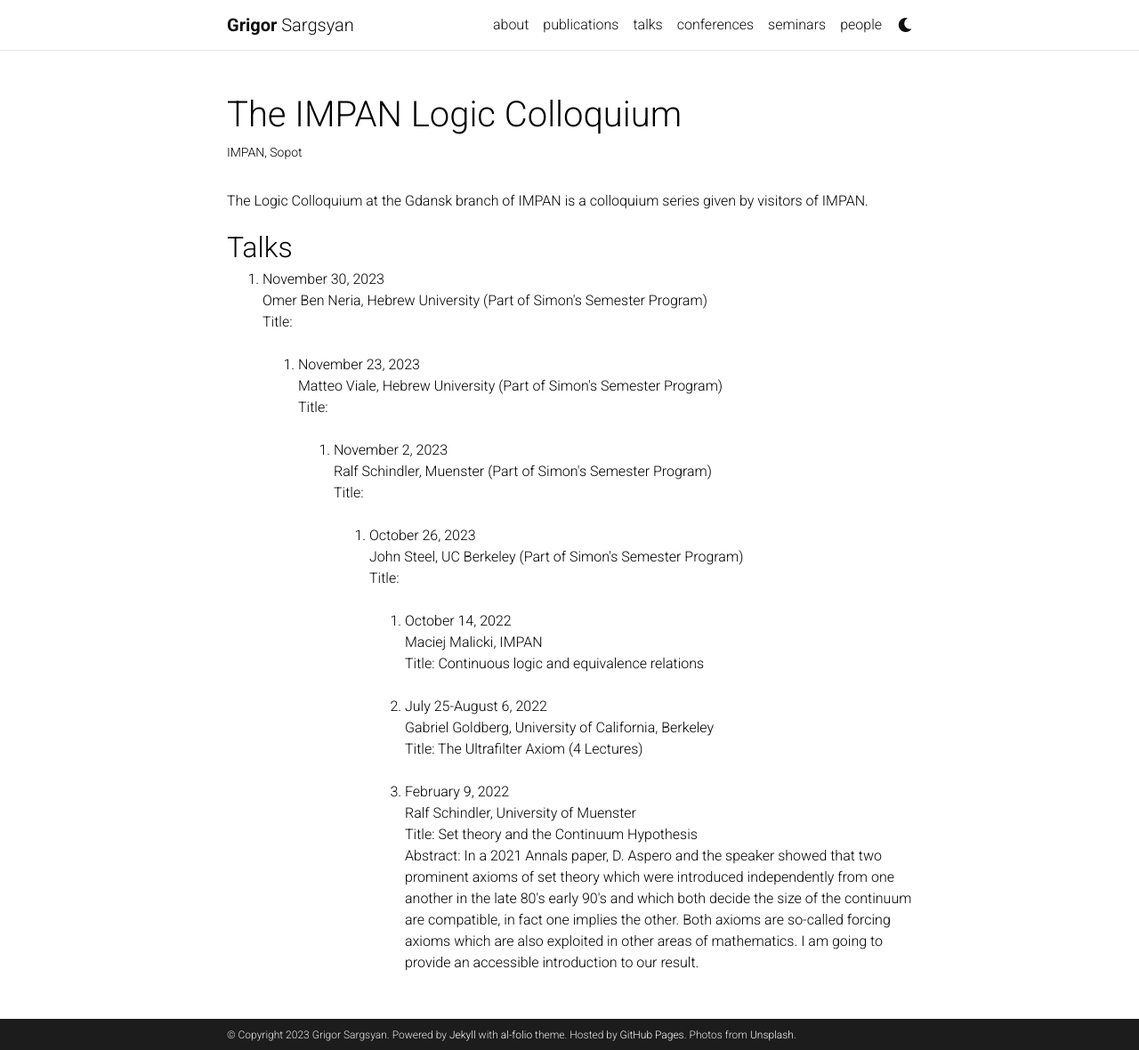
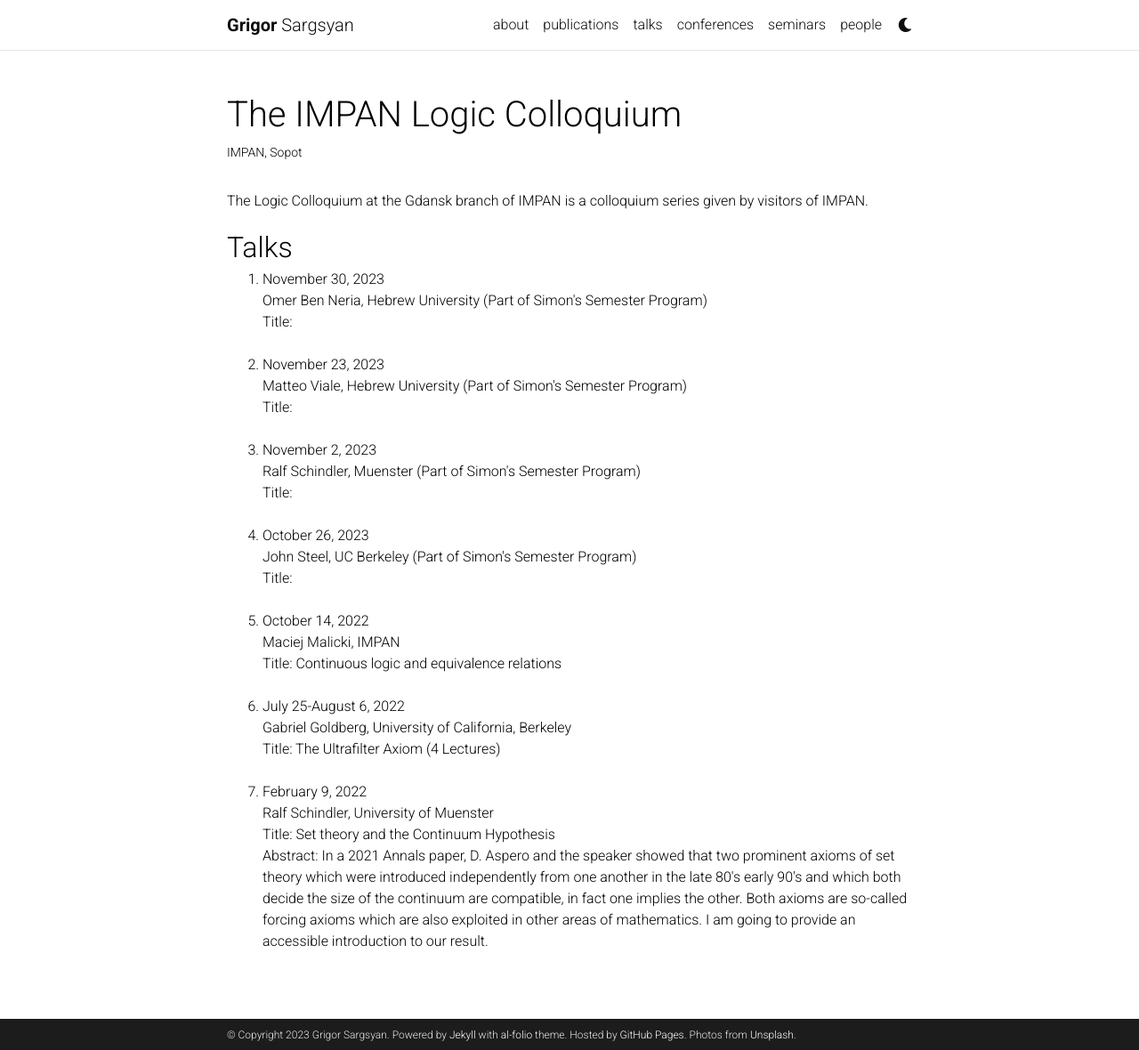
Before and after one commit to grigorsarg/grigorsarg.github.io, a Jekyll site: the page built from _seminars/LC.md, in a window 1280 px wide and 1180 px high. Shown: the whole window at 89% size. Built offline with Jekyll 4.4.1, drawn with Linux system fonts in a browser that asks for light colours; comment, search, counter and statistics services are not loaded; a style sheet for code colours, icons or effects is not loaded.

Commit message:
Update LC.md

```diff
--- a/_seminars/LC.md
+++ b/_seminars/LC.md
@@ -16,22 +16,21 @@ The Logic Colloquium at the Gdansk branch of IMPAN is a colloquium series given
 Omer Ben Neria, Hebrew University (Part of Simon's Semester Program)<br>
   Title: </li><br>
 
-  <ol>
+
 <li> November 23, 2023<br>
 Matteo Viale, Hebrew University (Part of Simon's Semester Program)<br>
   Title: </li><br>
 
-<ol>
+
 <li> November 2, 2023<br>
 Ralf Schindler, Muenster (Part of Simon's Semester Program)<br>
   Title: </li><br>
 
-<ol>
 <li> October 26, 2023<br>
 John Steel, UC Berkeley (Part of Simon's Semester Program)<br>
   Title: </li><br>
 
-<ol>
+
 <li> October 14, 2022<br>
 Maciej Malicki, IMPAN <br>
   Title: Continuous logic and equivalence relations</li><br>
```
